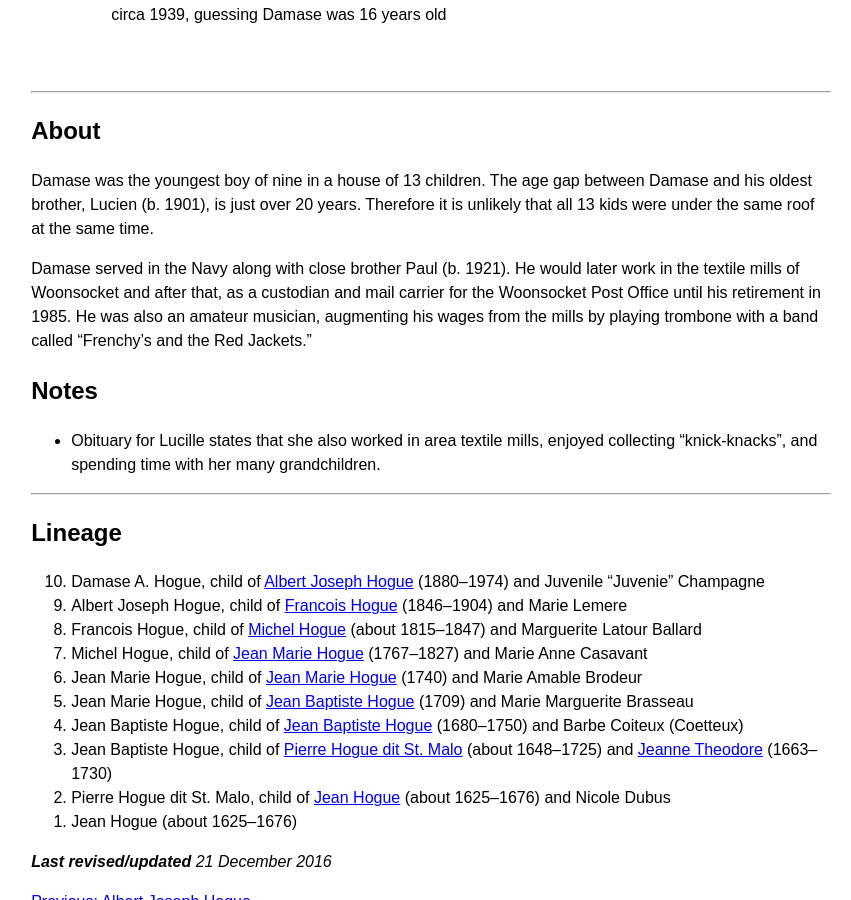
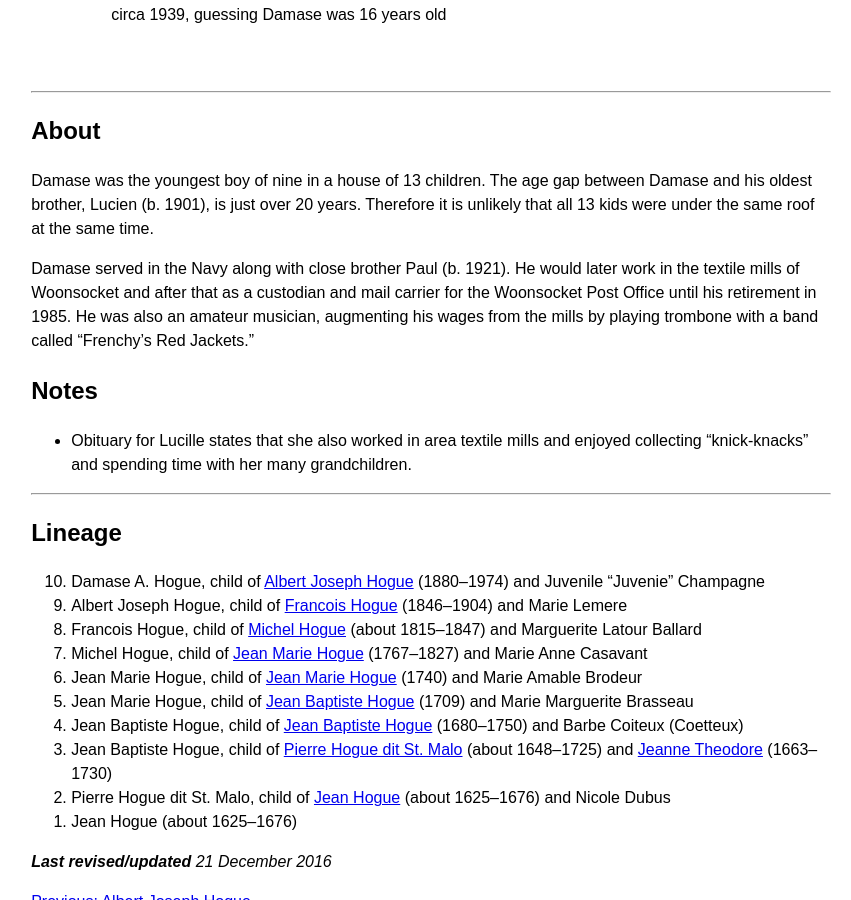
Before and after one commit to highchair/hogue-family-ancestry, a Jekyll site: the page built from _people/1923-damase-a-hogue.md, in a window 1280 px wide and 900 px high, scrolled down 1881 px. Shown: the whole window, without its empty margins (20-871 px from the left). Built offline with Jekyll 4.4.1, drawn with Linux system fonts in a browser that asks for light colours.

Commit message:
Update 1923-damase-a-hogue.md

```diff
--- a/_people/1923-damase-a-hogue.md
+++ b/_people/1923-damase-a-hogue.md
@@ -40,9 +40,9 @@ partners:
 
 Damase was the youngest boy of nine in a house of 13 children. The age gap between Damase and his oldest brother, Lucien (b. 1901), is just over 20 years. Therefore it is unlikely that all 13 kids were under the same roof at the same time.
 
-Damase served in the Navy along with close brother Paul (b. 1921). He would later work in the textile mills of Woonsocket and after that, as a custodian and mail carrier for the Woonsocket Post Office until his retirement in 1985. He was also an amateur musician, augmenting his wages from the mills by playing trombone with a band called “Frenchy’s and the Red Jackets.”
+Damase served in the Navy along with close brother Paul (b. 1921). He would later work in the textile mills of Woonsocket and after that as a custodian and mail carrier for the Woonsocket Post Office until his retirement in 1985. He was also an amateur musician, augmenting his wages from the mills by playing trombone with a band called “Frenchy’s Red Jackets.”
 
 
 ## Notes
 
-+ Obituary for Lucille states that she also worked in area textile mills, enjoyed collecting “knick-knacks”, and spending time with her many grandchildren.
++ Obituary for Lucille states that she also worked in area textile mills and enjoyed collecting “knick-knacks” and spending time with her many grandchildren.
```
